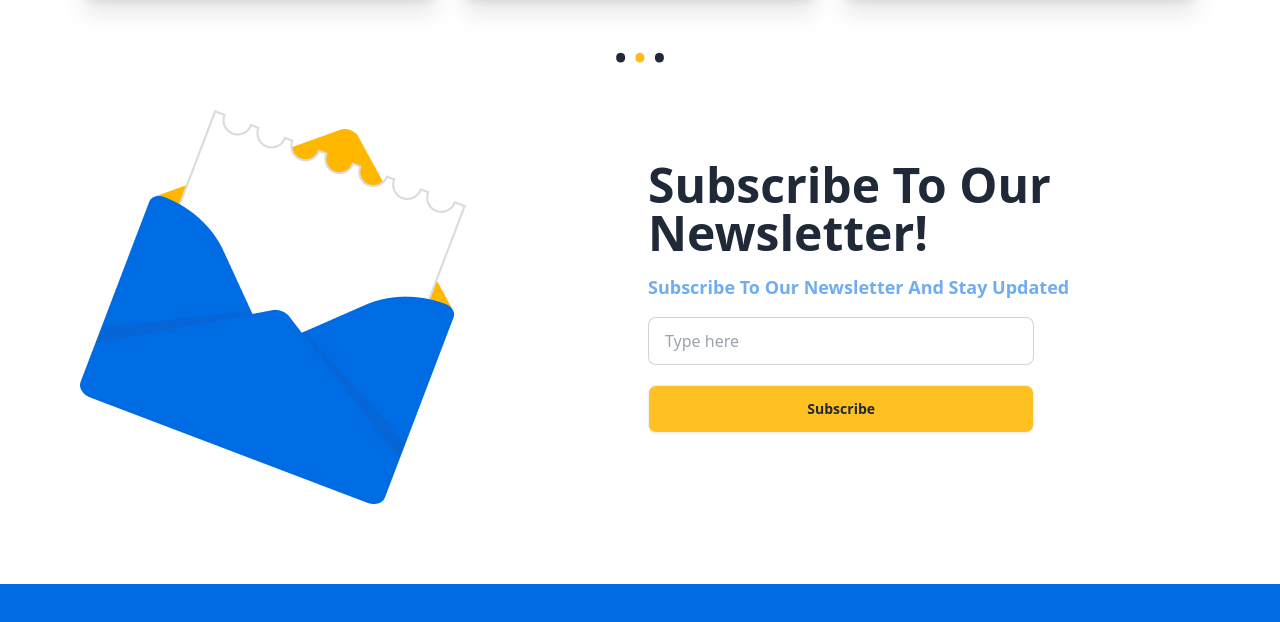
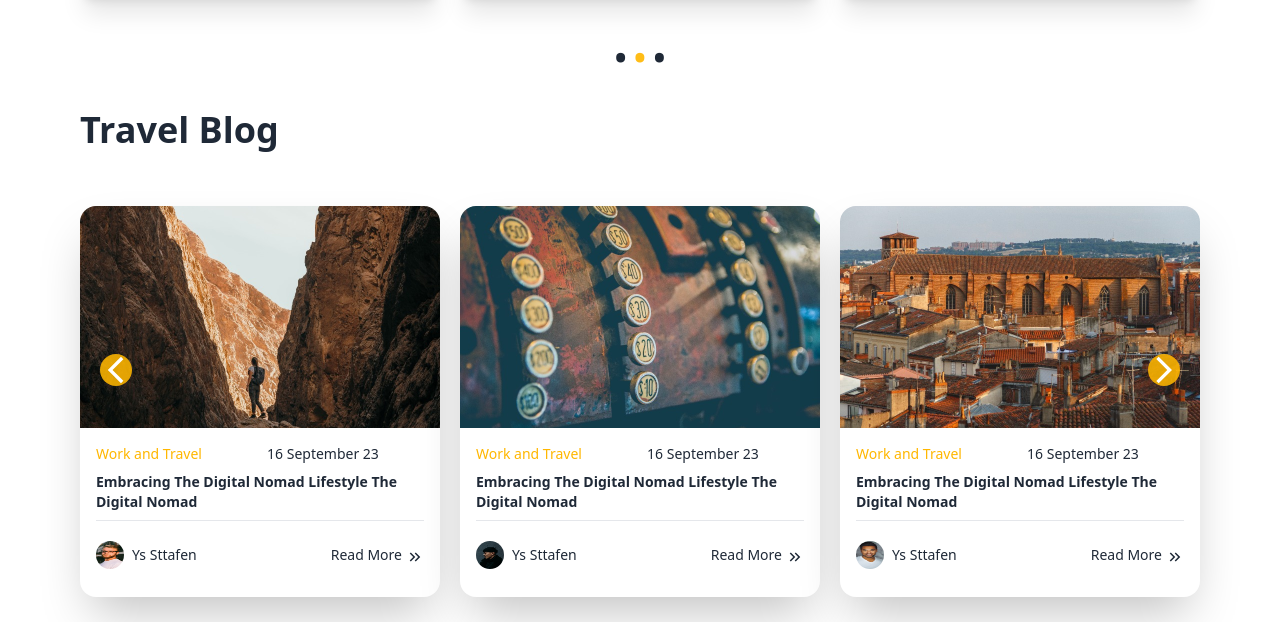
Before and after one commit to rashaduldev/Airbook-Front-end-Project, a React (Vite) app: page / in a window 1280 px wide. Shown: the part 1283-1905 px from the top of the page. Built offline with nearby package versions, Linux system fonts and the light colour scheme.

Commit message:
Travel blog part Done

```diff
--- a/src/Components/MainPart/MainPart.jsx
+++ b/src/Components/MainPart/MainPart.jsx
@@ -1,10 +1,17 @@
 import fet1 from '../../../public/Thumbnail/Rectangle 181.png'
 import fet2 from '../../../public/Thumbnail/Rectangle 18-11.png'
 import fet3 from '../../../public/Thumbnail/Rectangle 18-22.png'
+import fets1 from '../../../public/Thumbnail/Rectangle 18.png'
+import fets2 from '../../../public/Thumbnail/Rectangle 18-1.png'
+import fets3 from '../../../public/Thumbnail/Rectangle 18-2.png'
 import off1 from '../../../public/Offer/sliderUp_to_14__discount_on_Domestic_flights 2-1.png'
 import off2 from '../../../public/Offer/sliderUp_to_14__discount_on_Domestic_flights 2-2.png'
 import off3 from '../../../public/Offer/sliderUp_to_14__discount_on_Domestic_flights 2.png'
 import news from '../../../public/News letter/Isolation_Mode.png'
+import test1 from '../../../public/testimonial/Rectangle 30.png'
+import test2 from '../../../public/testimonial/Rectangle 32.png'
+import test3 from '../../../public/testimonial/Rectangle 33.png'
+import { MdOutlineArrowBackIos, MdOutlineArrowForwardIos, MdOutlineKeyboardDoubleArrowRight } from "react-icons/md";
 
 const MainPart = () => {
     return (
@@ -78,6 +85,71 @@
                 <p className='text-7xl text-center '>.<span className='text-[#ffb700e8]'>.</span>.</p>
             </div>
 
+            {/* Travel Blog */}
+            <div className='my-10 relative'>
+                <h1 className='text-4xl font-bold'>Travel Blog</h1>
+                <div className='mt-14 grid grid-cols-1 lg:grid-cols-3 gap-5'>
+                 <div className="card card-compact bg-base-100 shadow-2xl">
+                    <figure><img src={fets1} alt="Shoes" /></figure>
+                    <div className="card-body">
+                        <div className='flex flex-row gap-5'>
+                            <p className='text-[#FFB700]'>Work and Travel</p>
+                            <p>16 September 23</p>
+                        </div>
+                        <p className='font-bold'>Embracing The Digital Nomad Lifestyle The Digital Nomad</p>
+                        <hr />
+                        <div className='flex flex-row justify-between items-center my-3'>
+                           <div className='flex flex-row items-center gap-2'>
+                           <img className='h-7 w-7 rounded-full' src={test1} alt="" />
+                            <p>Ys Sttafen</p>
+                           </div>
+                            <a className='flex items-center flex-row gap-1' href="">Read More <span className='mt-1 text-lg'><MdOutlineKeyboardDoubleArrowRight /></span></a>
+                        </div>
+                    </div>
+                 </div>
+                 <div className="card card-compact bg-base-100 shadow-2xl">
+                    <figure><img src={fets2} alt="Shoes" /></figure>
+                    <div className="card-body">
+                        <div className='flex flex-row gap-5'>
+                            <p className='text-[#FFB700]'>Work and Travel</p>
+                            <p>16 September 23</p>
+                        </div>
+                        <p className='font-bold'>Embracing The Digital Nomad Lifestyle The Digital Nomad</p>
+                        <hr />
+                        <div className='flex flex-row justify-between items-center my-3'>
+                           <div className='flex flex-row items-center gap-2'>
+                           <img className='h-7 w-7 rounded-full' src={test2} alt="" />
+                            <p>Ys Sttafen</p>
+                           </div>
+                           <a className='flex items-center flex-row gap-1' href="">Read More <span className='mt-1 text-lg'><MdOutlineKeyboardDoubleArrowRight /></span></a>
+                        </div>
+                    </div>
+                 </div>
+                 <div className="card card-compact bg-base-100 shadow-2xl">
+                    <figure><img src={fets3} alt="Shoes" /></figure>
+                    <div className="card-body">
+                        <div className='flex flex-row gap-5'>
+                            <p className='text-[#FFB700]'>Work and Travel</p>
+                            <p>16 September 23</p>
+                        </div>
+                        <p className='font-bold'>Embracing The Digital Nomad Lifestyle The Digital Nomad</p>
+                        <hr />
+                        <div className='flex flex-row justify-between items-center my-3'>
+                           <div className='flex flex-row items-center gap-2'>
+                           <img className='h-7 w-7 rounded-full' src={test3} alt="" />
+                            <p>Ys Sttafen</p>
+                           </div>
+                           <a className='flex items-center flex-row gap-1' href="">Read More <span className='mt-1 text-lg'><MdOutlineKeyboardDoubleArrowRight /></span></a>
+                        </div>
+                    </div>
+                 </div>
+                </div>
+                <div className=''>
+                <MdOutlineArrowBackIos className='bg-[#ffb700de] rounded-full w-8 h-8 text-white absolute top-[50%] left-5 cursor-pointer' />
+                <MdOutlineArrowForwardIos className='bg-[#ffb700de] rounded-full w-8 h-8 text-white absolute top-[50%] right-5 cursor-pointer' />
+                </div>
+            </div>
+
             {/* Subscribe part */}
             <div className='flex items-center gap-4 my-10'>
                 <div className='flex-1'>
```
